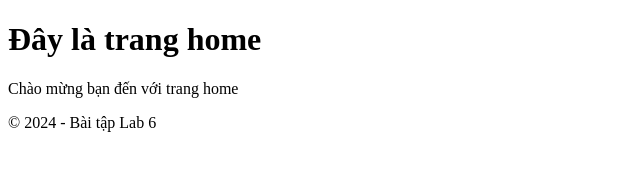
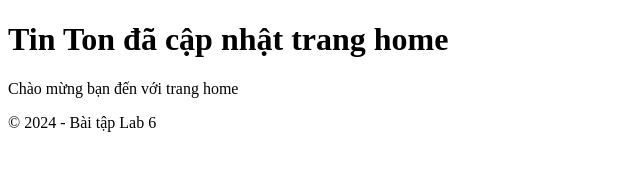
Before and after one commit to TrongTinTon/ProjectLab6, a plain HTML site: page src/home.html in a window 1280 px wide. Shown: the whole page, without its empty margins (0-640 px from the left). Drawn offline with Linux system fonts and the light colour scheme.

Commit message:
Tin Ton update home.html

```diff
--- a/src/home.html
+++ b/src/home.html
@@ -9,7 +9,7 @@
 
 <body>
     <header>
-        <h1>Đây là trang home</h1>
+        <h1>Tin Ton đã cập nhật trang home</h1>
     </header>
     <main>
         <p>Chào mừng bạn đến với trang home</p>
```
